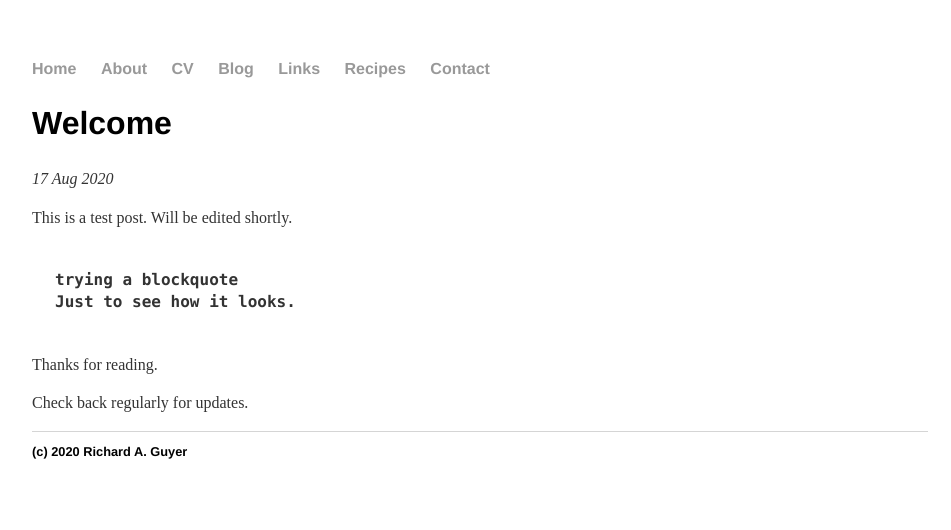
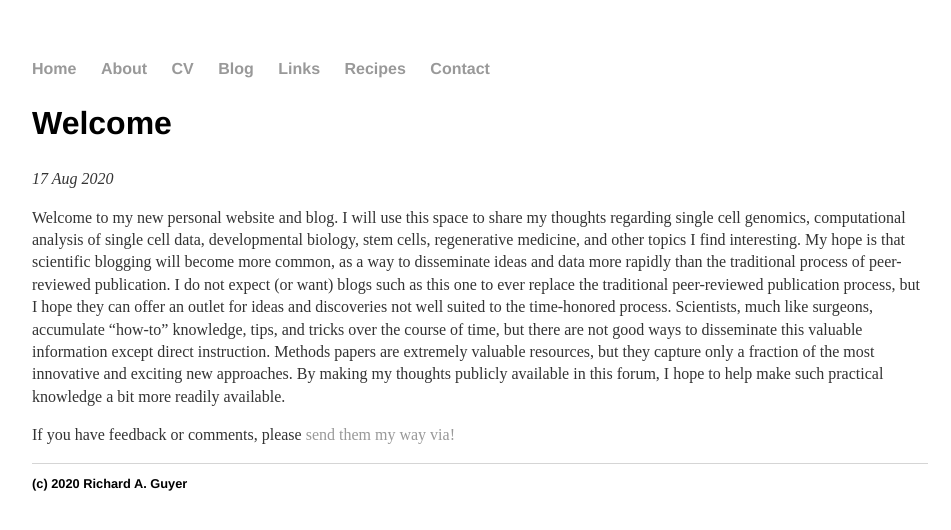
Before and after one commit to riguyer/riguyer.github.io, a Jekyll site: the page built from _posts/2020-08-17-welcome.md, in a window 1280 px wide. Shown: the top 530 px of the page, without its empty margins (160-1111 px from the left). Built offline with Jekyll 4.4.1, drawn with Linux system fonts in a browser that asks for light colours.

Commit message:
Update 2020-08-17-welcome.md

```diff
--- a/_posts/2020-08-17-welcome.md
+++ b/_posts/2020-08-17-welcome.md
@@ -4,11 +4,13 @@ title: "Welcome"
 date: 2020-08-17
 ---
 
-This is a test post. Will be edited shortly.
+Welcome to my new personal website and blog. I will use this space to share my thoughts regarding single cell genomics, computational analysis of
+single cell data, developmental biology, stem cells, regenerative medicine, and other topics I find interesting. My hope is that scientific blogging
+will become more common, as a way to disseminate ideas and data more rapidly than the traditional process of peer-reviewed publication. I do not
+expect (or want) blogs such as this one to ever replace the traditional peer-reviewed publication process, but I hope they can offer an outlet for
+ideas and discoveries not well suited to the time-honored process. Scientists, much like surgeons, accumulate "how-to" knowledge, tips, and tricks
+over the course of time, but there are not good ways to disseminate this valuable information except direct instruction. Methods papers are extremely
+valuable resources, but they capture only a fraction of the most innovative and exciting new approaches. By making my thoughts publicly available in
+this forum, I hope to help make such practical knowledge a bit more readily available.
 
-> trying a blockquote<br>
-> Just to see how it looks.
-
-Thanks for reading.
-
-Check back regularly for updates.
+If you have feedback or comments, please [send them my way via!](https://riguyer.github.io/contact/)
```
